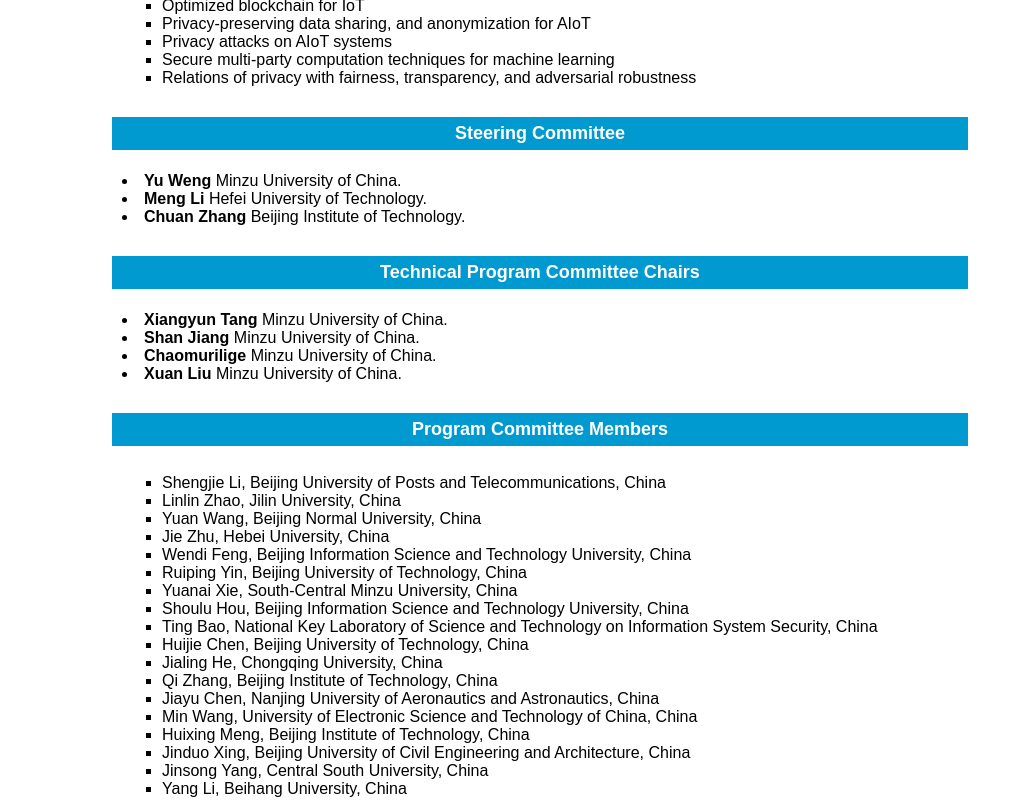
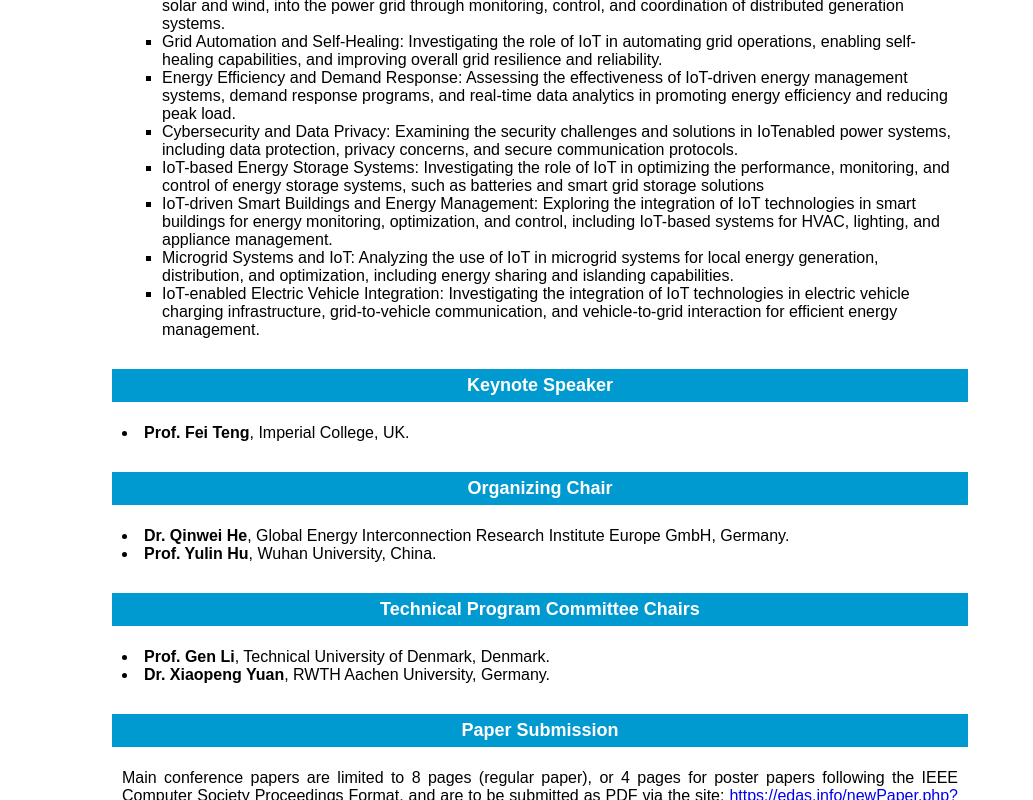
Before and after one commit to IoT-PS/IoT-PS-2023, a plain HTML site: page index.html in a window 1280 px wide. Shown: the part 860-1660 px from the top of the page, 0-1033 px from the left. Drawn offline with Linux system fonts and the light colour scheme.

Commit message:
Update index.html with IoT-PS-2023 information

```diff
--- a/index.html
+++ b/index.html
@@ -156,7 +156,7 @@
         </font></b>
 -->
                                         <font color="#000000" face="Arial">
-                                            IEEE iThings 2023 Workshop on Distributed Machine Learning for Artificial Intelligence of Things (DML-AIoT 2023)
+                                            IEEE iThings 2023 Workshop on Emerging IoT Applications in Modern Power Systems (IoT-PS 2023)
 
                                         </font>
                                     </p>
@@ -190,9 +190,7 @@
         </font></b>
 -->
                                         <font color="#000000" face="Arial">
-                                            Artificial Intelligence of Things (AIoT) is a rapidly evolving concept that combines the power of Artificial Intelligence (AI) with Internet of Things (IoT). It integrates the capabilities of intelligent algorithms and Machine Learning into traditional IoT systems, enabling them to perform tasks autonomously and make smart decisions based on data analytics. As the world becomes increasingly connected, the demand for AIoT solutions is expected to skyrocket in the coming years. Meanwhile, data security concerns and resource heterogeneous conditions make AIoT face great pressure on remote data sharing and processing, which hinders the extensions of various data-driven AI applications. Traditional AI technologies need to gather a huge amount of data including user private information at a central server for data analysis and model training. Due to increasing concerns about data privacy issues, AIoT devices may not be willing to share their data to participate in model training, thus significantly hindering the development of AIoT.<br><br>
-
-                                            Distributed Machine Learning (DML) is offering new opportunities in enabling model training by coordinating multiple AIoT devices without sharing raw datasets, which facilitates building intelligent and privacy-enhanced AIoT systems, such as Federated learning (FL) and Split Learning. However, DML does not explicitly address some more practical challenges, including data heterogeneity, Byzantine attacks, as well as privacy leakage of model parameters.
+                                          The emerging Internet of Things (IoT) technology has significant implications and prospects for the modern electrical power system, particularly in the context of energy transition and the adoption of clean energy sources IoT enables seamless communication, data exchange, and collaboration among interconnected devices, sensors, and systems, revolutionizing power generation, distribution, and consumption. IoT applications in power systems encompass real-time monitoring and predictive maintenance of power generation and transmission assets, efficient load balancing and fault management in smart grids, and demand-side management for energy conservation, etc. By leveraging IoT, utilities can enhance operational efficiency, integrate renewable energy sources, and improve overall system reliability. The abundance of data collected through IoT devices enables advanced analytics for informed decision-making and optimization of power system operations. Ultimately, IoT holds the key to a more sustainable, resilient, and intelligent electrical power system.<br><br>
 
                                         </font>
                                     </p>
@@ -223,18 +221,20 @@
                                     </p>
                                     <ul type="square">
                                         <font color="#000000" font="" face="Arial">
-                                          Particular areas of interest include, but are not limited to:
+                                          The goal of this workshop is to explore the emerging Internet of Things (IoT) technology and its applications in the modern electrical power system by bringing together leading researchers and professionals from both industry and academia. The topics include, but are not limited to the following:
                                           <br><br>
-                                            <li> Privacy-preserving distributed machine Learning for AIoT</li>
-                                            <li> Byzantine-robust distributed machine learning for AIoT</li>
-                                            <li> New distributed machine learning architectures for secure and robust AIoT systems</li>
-                                            <li> AI for edge computing</li>
-                                            <li> AI for IoT security and privacy </li>
-                                            <li> Optimized blockchain for IoT</li>
-                                            <li> Privacy-preserving data sharing, and anonymization for AIoT</li>
-                                            <li> Privacy attacks on AIoT systems</li>
-                                            <li> Secure multi-party computation techniques for machine learning</li>
-                                            <li> Relations of privacy with fairness, transparency, and adversarial robustness</li>
+                                            <li> IoT-enabled asset management: Investigating the integration of IoT technologies in power transmission and distribution systems, such as predictive maintenance, asset optimization, and real-time monitoring. </li>
+                                            <li> IoT-based Power Distribution and Grid Management: Exploring the use of IoT sensors and devices for efficient load balancing, fault detection, outage management, and demand-side management in power distribution networks. </li>
+                                            <li> Renewable Energy Integration: Analyzing the potential of IoT in integrating renewable energy sources, such as solar and wind, into the power grid through monitoring, control, and coordination of distributed generation systems. </li>
+                                            <li> Grid Automation and Self-Healing: Investigating the role of IoT in automating grid operations, enabling self-healing capabilities, and improving overall grid resilience and reliability. </li>
+                                            <li> Energy Efficiency and Demand Response: Assessing the effectiveness of IoT-driven energy management systems, demand response programs, and real-time data analytics in promoting energy efficiency and reducing peak load. </li>
+                                            <li> Cybersecurity and Data Privacy: Examining the security challenges and solutions in IoTenabled power systems, including data protection, privacy concerns, and secure
+communication protocols.</li>
+                                            <li> IoT-based Energy Storage Systems: Investigating the role of IoT in optimizing the performance, monitoring, and control of energy storage systems, such as batteries and smart grid storage solutions</li>
+                                            <li> IoT-driven Smart Buildings and Energy Management: Exploring the integration of IoT technologies in smart buildings for energy monitoring, optimization, and control, including IoT-based systems for HVAC, lighting, and appliance management.</li>
+                                            <li> Microgrid Systems and IoT: Analyzing the use of IoT in microgrid systems for local energy generation, distribution, and optimization, including energy sharing and islanding
+capabilities.</li>
+                                            <li> IoT-enabled Electric Vehicle Integration: Investigating the integration of IoT technologies in electric vehicle charging infrastructure, grid-to-vehicle communication, and vehicle-to-grid interaction for efficient energy management. </li>
 
                                         </font>
                                     </ul>
@@ -253,7 +253,33 @@
                             <tr>
                                 <td width="100%" bgcolor="#0099D0" style="border-style: none; border-width:medium">
                                     <p align="center" style="margin-top: 5px; margin-bottom: 5px">
-                                        <font size="4" color="#FFFFFF" face="Arial"><b>Steering Committee  </b></font>
+                                        <font size="4" color="#FFFFFF" face="Arial"><b>Keynote Speaker   </b></font>
+                                    </p>
+                                </td>
+                            </tr>
+                            <tr>
+                                <td class="background-style" style="PADDING-RIGHT: 10px; PADDING-LEFT: 10px; PADDING-BOTTOM: 10px; PADDING-TOP: 10px">
+                                    <p align="justify" style="margin-top: 10px; margin-bottom: 10px">
+                                        <font color="#000000" face="Arial">
+                                           </font></p><font color="#000000" face="Arial"> </font><font color="#000000" face="Arial">
+                                           <li> <b>Prof. Fei Teng</b>, Imperial College, UK.</li>
+
+                                        </font>
+                                    <p></p>
+
+                                </td>
+                            </tr>
+                        </tbody>
+                    </table>
+                </div>
+
+                <div align="center">
+                    <table border="0" width="100%" id="table6" bordercolor="#BEC8EC">
+                        <tbody>
+                            <tr>
+                                <td width="100%" bgcolor="#0099D0" style="border-style: none; border-width:medium">
+                                    <p align="center" style="margin-top: 5px; margin-bottom: 5px">
+                                        <font size="4" color="#FFFFFF" face="Arial"><b>Organizing Chair </b></font>
                                     </p>
                                 </td>
                             </tr>
@@ -261,19 +287,10 @@
                                 <!-- <td width="800" style="border-style: none; border-width: medium"> -->
                                 <td class="background-style" style="PADDING-RIGHT: 10px; PADDING-LEFT: 10px; PADDING-BOTTOM: 10px; PADDING-TOP: 10px">
                                     <p align="justify" style="margin-top: 10px; margin-bottom: 10px">
-                                        <!--
-        <font color="#FFD300" face="Arial">
-        <b>NEWS:<br></font>
-        <font color="#FF0000" face="Arial">
-        The IEEE iThings-2020 Conference was planned to be held in Rhodes Island, Greece, November 02-06, 2020. Given the COVID-19 pandemic and associated travel restrictions, as the safety of people is of the highest priority, the conference will be held virtually on  November 02-06, 2020. Accepted papers will be submitted for inclusion in IEEE Xplore Digital Library after they are presented at the virtual conference. Information and instructions on how to prepare for a virtual presentation will be sent separately. Registration fees for the conference will be adjusted.
-        <br><br>
-        </font></b>
--->
                                         <font color="#000000" face="Arial">
                                            </font></p><font color="#000000" face="Arial"> </font><font color="#000000" face="Arial">
-                                           <li> <b>Yu Weng</b> Minzu University of China.</li>
-                                           <li> <b>Meng Li</b> Hefei University of Technology.</li>
-                                           <li> <b>Chuan Zhang</b> Beijing Institute of Technology.</li>
+                                           <li> <b>Dr. Qinwei He</b>, Global Energy Interconnection Research Institute Europe GmbH, Germany.</li>
+                                           <li> <b>Prof. Yulin Hu</b>, Wuhan University, China.</li>
 
 
 
@@ -312,10 +329,8 @@
 -->
                                         <font color="#000000" face="Arial">
                                            </font></p><font color="#000000" face="Arial">
-                                           <li> <b>Xiangyun Tang</b> Minzu University of China.</li>
-                                           <li> <b>Shan Jiang</b> Minzu University of China.</li>
-                                           <li> <b>Chaomurilige</b> Minzu University of China.</li>
-                                           <li> <b> Xuan Liu</b> Minzu University of China.</li>
+                                           <li> <b>Prof. Gen Li</b>, Technical University of Denmark, Denmark.</li>
+                                           <li> <b>Dr. Xiaopeng Yuan</b>, RWTH Aachen University, Germany.</li>
 
 
                                         </font>
@@ -327,7 +342,7 @@
                     </table>
                 </div>
 
-
+<!--
                 <div align="center">
                     <table border="0" width="100%">
                         <tbody>
@@ -348,25 +363,9 @@
                                     </p>
                                     <ul type="square">
                                         <font color="#000000" font="" face="Arial">
-                                            <li> Shengjie Li, Beijing University of Posts and Telecommunications, China </li>
-                                            <li> Linlin Zhao, Jilin University, China</li>
-                                            <li> Yuan Wang, Beijing Normal University, China</li>
-                                            <li> Jie Zhu, Hebei University, China</li>
-                                            <li> Wendi Feng, Beijing Information Science and Technology University, China</li>
-                                            <li> Ruiping Yin, Beijing University of Technology, China </li>
-                                            <li> Yuanai Xie, South-Central Minzu University, China </li>
-                                            <li> Shoulu Hou, Beijing Information Science and Technology University, China </li>
-                                            <li> Ting Bao, National Key Laboratory of Science and Technology on Information System Security, China </li>
-                                            <li> Huijie Chen, Beijing University of Technology, China </li>
-                                            <li> Jialing He, Chongqing University, China </li>
-                                            <li> Qi Zhang, Beijing Institute of Technology, China </li>
-                                            <li> Jiayu Chen, Nanjing University of Aeronautics and Astronautics, China </li>
-                                            <li> Min Wang, University of Electronic Science and Technology of China, China </li>
-                                            <li> Huixing Meng, Beijing Institute of Technology, China</li>
-                                            <li> Jinduo Xing, Beijing University of Civil Engineering and Architecture, China </li>
-                                            <li> Jinsong Yang, Central South University, China </li>
-                                            <li> Yang Li, Beihang University, China </li>
-                                            <li> Liyan Ma, Shanghai University, China </li>
+                                            <li> <b>Prof. Gen Li</b>, Technical University of Denmark, Denmark.</li>
+                                            <li> <b>Dr. Xiaopeng Yuan</b>, RWTH Aachen University, Germany.</li>
+
                                         </font>
                                     </ul>
                                     <font face="Arial">
@@ -377,7 +376,7 @@
                         </tbody>
                     </table>
                 </div>
-
+-->
 
                 <div align="center">
                     <table border="0" width="100%" id="table6" bordercolor="#BEC8EC">
```
